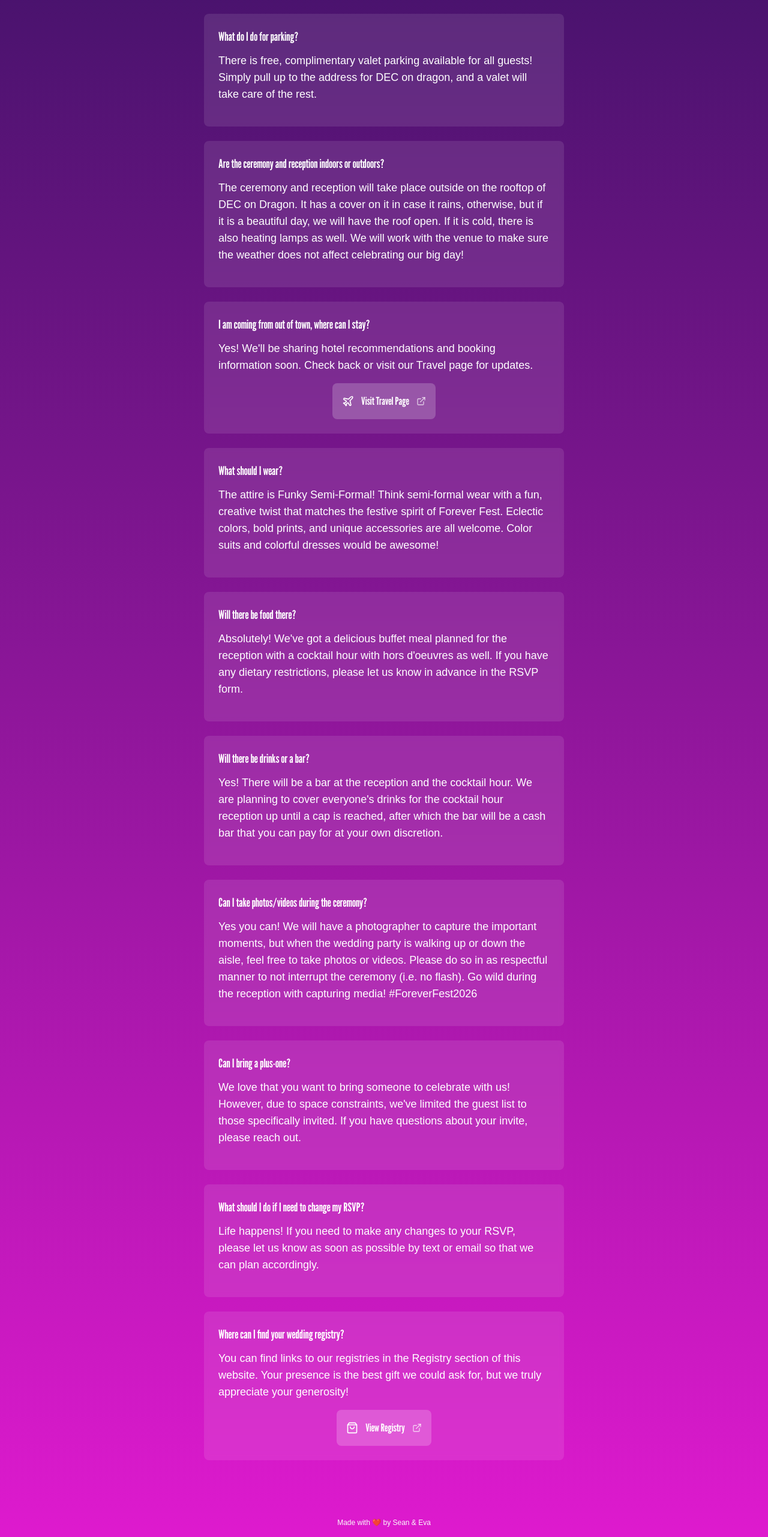
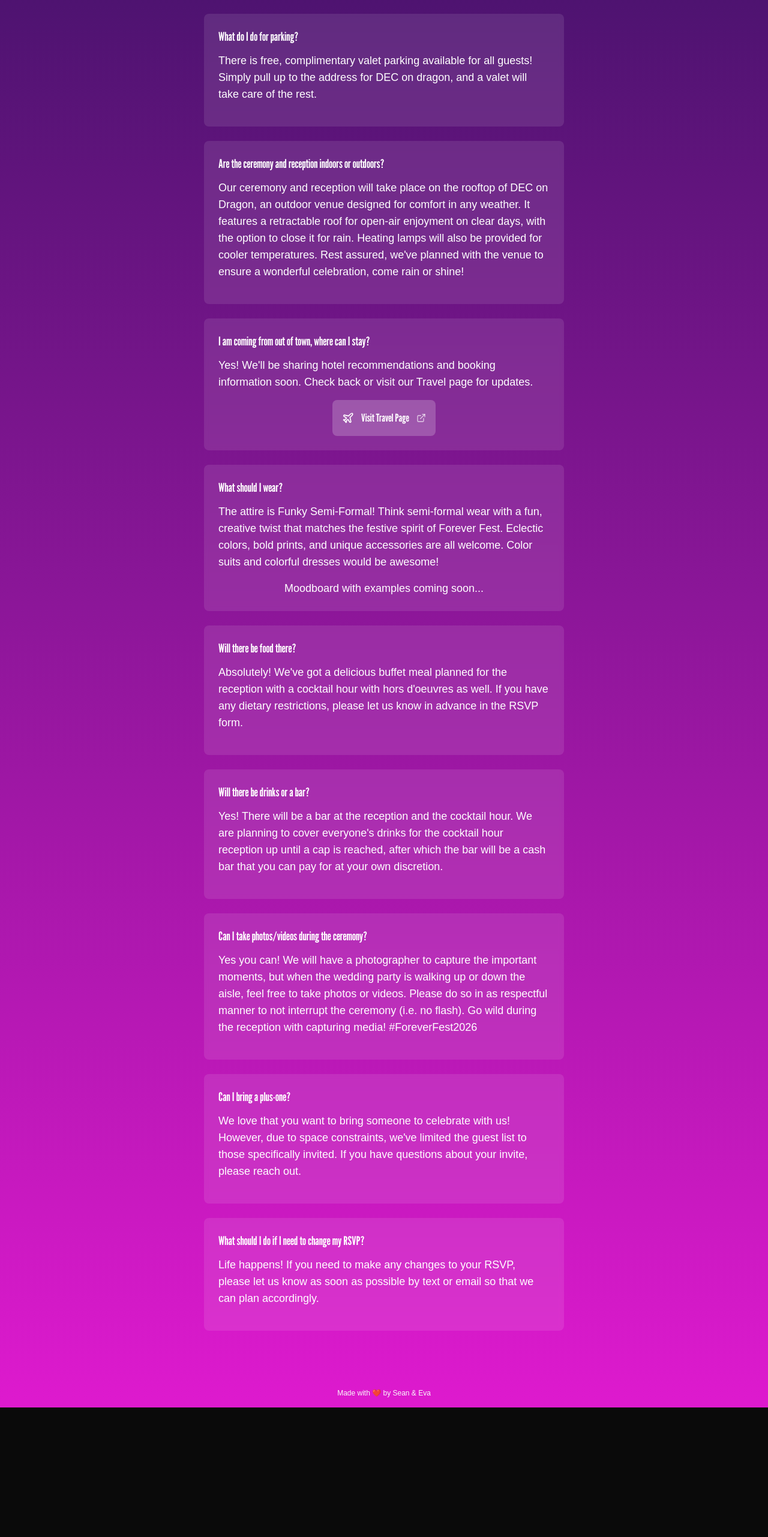
Before and after one commit to seanblonien/forever-fest-2026, a Next.js app: page /faqs in a window 1280 px wide. Shown: the part 1018-3581 px from the top of the page at 60% size. After the commit the page ends 3365 px from the top, so only its background shows below. Built offline with nearby package versions, Linux system fonts and the light colour scheme.

Commit message:
Fixed FAQ typos

```diff
--- a/components/home/EventDetails.tsx
+++ b/components/home/EventDetails.tsx
@@ -1,11 +1,9 @@
 export function EventDetails() {
-  // Shared event details component
+  // High-level event info component
   const EventInfo = () => (
     <div className="flex flex-col space-y-2 text-lavender-pink text-center md:text-left font-league-gothic">
-      <div className="text-4xl">6:00 PM-11:00 PM</div>
-      <div className="text-2xl">DEC on Dragon 1414 Dragon St</div>
-      <div className="text-2xl">Dallas, TX, 75207</div>
-      <div className="text-2xl">Attire: Funky Semi-Formal</div>
+      <div className="text-4xl">Dallas, Texas</div>
+      <div className="text-lg opacity-80">DEC on Dragon</div>
     </div>
   );
 
--- a/components/pages/FAQsPage.tsx
+++ b/components/pages/FAQsPage.tsx
@@ -61,7 +61,7 @@ const faqs: FAQ[] = [
   },
   {
     question: 'Are the ceremony and reception indoors or outdoors?',
-    answer: 'The ceremony and reception will take place outside on the rooftop of DEC on Dragon. It has a cover on it in case it rains, otherwise, but if it is a beautiful day, we will have the roof open. If it is cold, there is also heating lamps as well. We will work with the venue to make sure the weather does not affect celebrating our big day!',
+    answer: 'Our ceremony and reception will take place on the rooftop of DEC on Dragon, an outdoor venue designed for comfort in any weather. It features a retractable roof for open-air enjoyment on clear days, with the option to close it for rain. Heating lamps will also be provided for cooler temperatures. Rest assured, we\'ve planned with the venue to ensure a wonderful celebration, come rain or shine!',
   },
   {
     question: 'I am coming from out of town, where can I stay?',
@@ -73,6 +73,7 @@ const faqs: FAQ[] = [
   {
     question: 'What should I wear?',
     answer: 'The attire is Funky Semi-Formal! Think semi-formal wear with a fun, creative twist that matches the festive spirit of Forever Fest. Eclectic colors, bold prints, and unique accessories are all welcome. Color suits and colorful dresses would be awesome!',
+    component: <p className="text-lg">Moodboard with examples coming soon...</p>,
   },
   {
     question: 'Will there be food there?',
@@ -95,13 +96,6 @@ const faqs: FAQ[] = [
   {
     question: 'What should I do if I need to change my RSVP?',
     answer: 'Life happens! If you need to make any changes to your RSVP, please let us know as soon as possible by text or email so that we can plan accordingly.',
-  },
-
-  // Gifts & Registry
-  {
-    question: 'Where can I find your wedding registry?',
-    answer: 'You can find links to our registries in the Registry section of this website. Your presence is the best gift we could ask for, but we truly appreciate your generosity!',
-    component: <RegistryLink />,
   },
 ];
 
```
